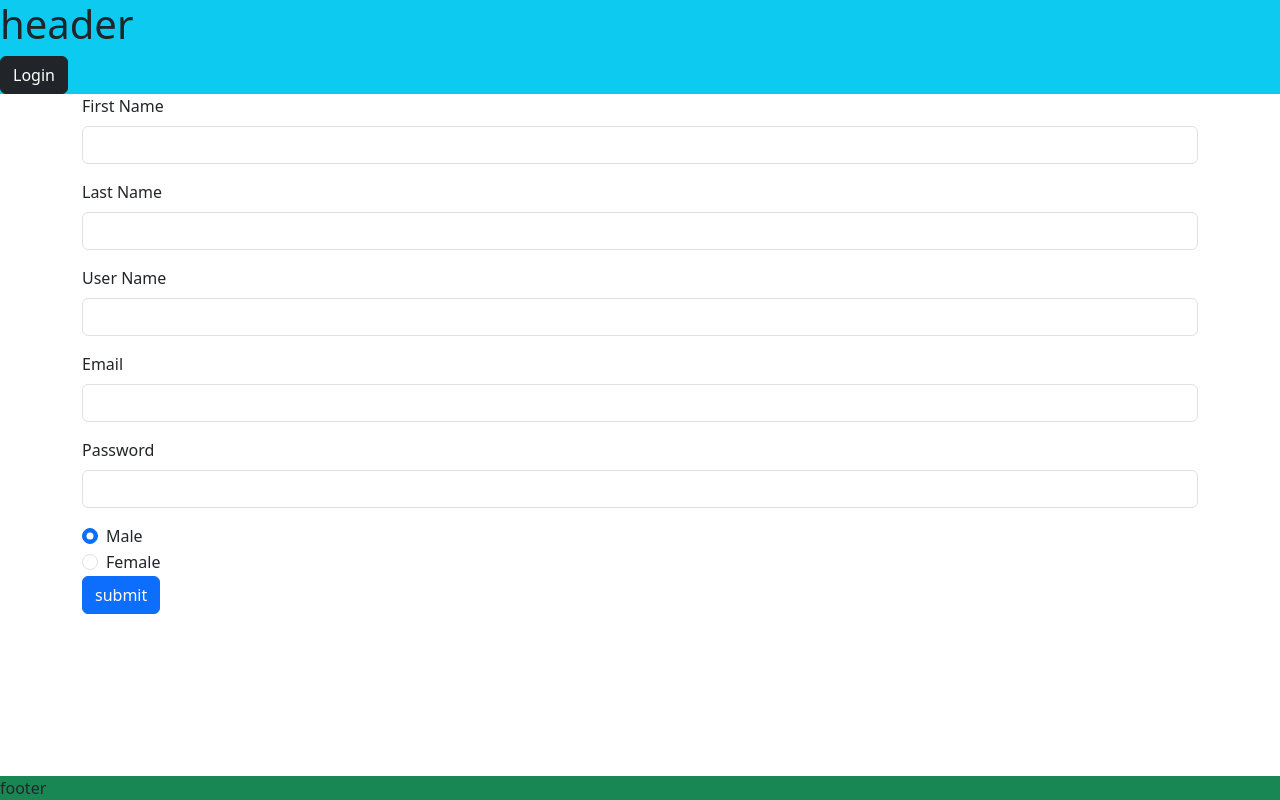
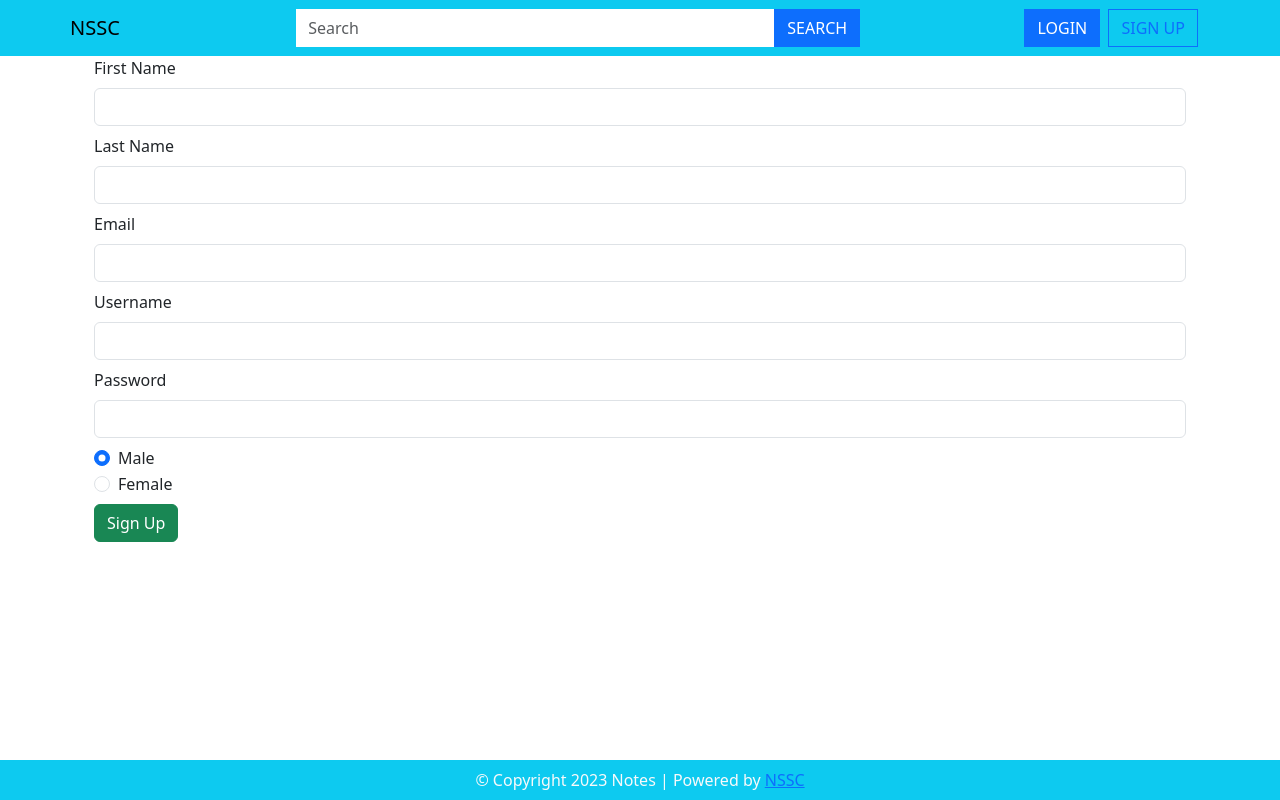
Before and after one commit to YahyaZakariyya/codeIgniter, a PHP site: page /NSSC/main/signup in a window 1280 px wide. Run offline with PHP 8.4, Linux system fonts and the light colour scheme; some libraries are stand-ins or nearby versions.

Commit message:
user files modified

```diff
--- a/application/controllers/main.php
+++ b/application/controllers/main.php
@@ -32,7 +32,6 @@ class Main extends CI_Controller {
 
 	public function login_button()
     {
-		print_r($_POST);
 		if(isset($_POST['login_button']))
 		{
 			$result = $this->user->login();
@@ -43,22 +42,46 @@ class Main extends CI_Controller {
 				{
 					$this->session->set_userdata($key,$value);
 				}
-				print_r($_SESSION);
+				header('Location: http://localhost/NSSC/main/');
 			}
 			else
 			{
-				// header('Location: http://localhost/NSSC/main/login?invalid');
+				header('Location: http://localhost/NSSC/main/login?invalid');
 			}
 		}
 		else
 		{
-			echo "button not pressed";
+			header('Location: http://localhost/NSSC/main/');
 		}
     }
 
 	public function logout()
     {
         $this->session->sess_destroy();
+		header('Location: http://localhost/NSSC/main/');
     }
 
+	public function profile()
+	{
+		$this->load->view('user/profile');
+	}
+
+	public function add_notes()
+	{
+		$this->load->view('user/addnotes');
+	}
+
+	public function insert_notes()
+	{
+		if(isset($_POST['insert_notes']))
+		{
+			$this->user->insert_notes();
+			// redirect('user/profile');
+		}
+		else
+		{
+			echo "button not pressed";
+		}
+	}
+
 }
--- a/application/models/user_model.php
+++ b/application/models/user_model.php
@@ -32,4 +32,11 @@ class User_model extends CI_model {
         }
     }
 
+    public function insert_notes()
+    {
+        $date = date('Y-m-d');
+        $sql = "INSERT INTO notes (notes_title, notes_description, author, notes_subject, upload_date) VALUES ('{$this->input->post('notes_title')}','{$this->input->post('notes_description')}',{$_SESSION['user_id']},'{$this->input->post('notes_subject')}','{$date}')";
+        print_r($sql);
+        $this->db->query($sql);
+    }
 }
--- a/application/views/user/footer.php
+++ b/application/views/user/footer.php
@@ -1,9 +1,7 @@
-    </main>
-    <footer class="bg-success">
-        <!-- footer content here -->
-        footer
-    </footer>
-    </div>
-
+</section>
+<!-- Footer -->
+<footer class="py-2 bg-info text-light text-center">
+    <span class="">&copy Copyright 2023 Notes | Powered by <a href="">NSSC</a></span>
+</footer>
 </body>
 </html>
--- a/application/views/user/header.php
+++ b/application/views/user/header.php
@@ -2,25 +2,54 @@
 <html lang="en">
 <head>
     <meta charset="UTF-8">
-    <meta http-equiv="X-UA-Compatible" content="IE=edge">
-    <meta name="viewport" content="width=device-width, initial-scale=1.0">
-    <title>NSC</title>
+    <meta name="viewport" content="width=device-width, initial-scale=1">
+    <title>NSSC</title>
     <link href="https://cdn.jsdelivr.net/npm/bootstrap@5.3.0-alpha1/dist/css/bootstrap.min.css" rel="stylesheet" integrity="sha384-GLhlTQ8iRABdZLl6O3oVMWSktQOp6b7In1Zl3/Jr59b6EGGoI1aFkw7cmDA6j6gD" crossorigin="anonymous">
+    <link rel="stylesheet" href="css/style.css">
     <script src="https://cdn.jsdelivr.net/npm/bootstrap@5.3.0-alpha1/dist/js/bootstrap.bundle.min.js" integrity="sha384-w76AqPfDkMBDXo30jS1Sgez6pr3x5MlQ1ZAGC+nuZB+EYdgRZgiwxhTBTkF7CXvN" crossorigin="anonymous"></script>
-    <!-- <script src="https://kit.fontawesome.com/79e546177a.js" crossorigin="anonymous"></script> -->
+    <script src="https://kit.fontawesome.com/79e546177a.js" crossorigin="anonymous"></script>
 </head>
 <body>
-    <div class="d-flex flex-column vh-100">
-    <header class="sticky-top bg-info">
-        <!-- header content here -->
-        <h1>header</h1>
-        <?php if(!isset($_SESSION['user_name'])){ ?>
-        <a class="btn btn-dark" href="http://localhost/NSSC/main/login">Login</a>
-        <?php }else{ ?>
-        <h1><?php echo $_SESSION['user_name']; ?></h1>
+<div class="d-flex flex-column vh-100">
 
-        <a class="btn btn-dark" href="http://localhost/NSSC/main/logout">Logout</a>
-        <?php } ?>
+    <!-- Header -->
+    <header class="bg-info sticky-top">
+        <!-- Navbar -->
+        <nav class="navbar container-xl">
+            <div class="nav nav-fill container-fluid">
+                <!-- Navbar brand i.e. logo -->
+                <a class="navbar-brand" href="index.php">NSSC</a>
+                <!-- Search Bar and Button -->
+                <div class="col-3 col-sm-4 col-md-6">
+                    <form class="d-flex">
+                        <input class="form-control rounded-0 border-0" type="search" placeholder="Search" aria-label="Search">
+                        <button class="btn btn-primary rounded-0" type="submit">SEARCH</button>
+                    </form>
+                </div>
+                <!-- Login & SignUp Buttons -->
+                <div>
+                <?php
+                    if(isset($_SESSION['user_name'])){
+                ?>
+                    <!-- When logged in -->
+                    <div class="btn-group">
+                        <button type="button" class="btn clr-5 text-light dropdown-toggle" data-bs-toggle="dropdown" aria-expanded="false"><?php echo $_SESSION['user_name']; ?></button>
+                        <ul class="dropdown-menu dropdown-menu-end">
+                        <li><a class="dropdown-item" type="button" href="http://localhost/NSSC/main/profile">Profile</a></li>
+                        <li><a class="dropdown-item" type="button">Settings action</a></li>
+                        <li><a class="dropdown-item" type="button" href="http://localhost/NSSC/main/logout">Logout</a></li>
+                        </ul>
+                    </div>
+                <?php
+                    }else{
+                ?>
+                    <!-- When not logged in -->
+                    <a class="btn btn-primary rounded-0 mx-1" href="http://localhost/NSSC/main/login">LOGIN</a>
+                    <a class="btn btn-outline-primary rounded-0" href="http://localhost/NSSC/main/signup">SIGN UP</a>
+                <?php } ?>
+                </div>
+            </div>
+        </nav>
     </header>
-    <main class="flex-grow-1">
-        <!-- middle content here -->
+    <section class="container-xl flex-grow-1">
+    <!-- <div class="clr-5" style="height: 20px;"></div> -->
--- a/application/views/user/signup.php
+++ b/application/views/user/signup.php
@@ -1,47 +1,44 @@
 <?php include "header.php"; ?>
-
-<section class="container-xl">
-<form action="http://localhost/NSSC/main/signup_button" method="POST">
-    <div class="mb-3">
+<!-- Sign Up Form -->
+<div class="container">
+<form action="" method="POST" enctype="multipart/form-data">
+	<!-- First Name Input Field -->
+	<div class="mb-2">
 		<label for="first_name" class="form-label">First Name</label>
-        <input type="text" class="form-control" name="first_name">
+		<input type="text" name="first_name" class="form-control"/>
 	</div>
-    <div class="mb-3">
+	<!-- Last Name Input Field -->
+	<div class="mb-2">
 		<label for="last_name" class="form-label">Last Name</label>
-        <input type="text" class="form-control" name="last_name">
+		<input type="text" name="last_name" class="form-control"/>
 	</div>
-    <div class="mb-3">
-        <label for="user_name" class="form-label">User Name</label>
-        <input type="text" class="form-control" name="user_name">
+	<!-- Email Input Field -->
+	<div class="mb-2">
+		<label for="email" class="form-label">Email</label>
+		<input type="email" name="user_email" class="form-control"/>
 	</div>
-    <div class="mb-3">
-        <label for="user_email" class="form-label">Email</label>
-        <input type="email" class="form-control" name="user_email">
+	<!-- Username Input Field -->
+	<div class="mb-2">
+		<label for="user_name" class="form-label">Username</label>
+		<input type="text" name="user_name" class="form-control"/>
 	</div>
-    <div class="mb-3">
-        <label for="user_password" class="form-label">Password</label>
-        <input type="password" class="form-control" name="user_password">
+	<!-- Password Input Field -->
+	<div class="mb-2">
+		<label for="password" class="form-label">Password</label>
+		<input type="password" name="user_password" class="form-control"/>
+	</div>
+	<!-- Gender Input Field -->
+	<div class="mb-2">
+		<div class="form-check">
+			<input class="form-check-input" type="radio" name="gender" id="male" checked value="male">
+			<label class="form-check-label" for="gender">Male</label>
 		</div>
 		<div class="form-check">
-        <input class="form-check-input" type="radio" name="gender" checked value="m">
-        <label class="form-check-label" for="gender">
-            Male
-        </label>
+			<input class="form-check-input" type="radio" name="gender" id="female" value="female">
+			<label class="form-check-label" for="gender">Female</label>
 		</div>
-    <div class="form-check">
-        <input class="form-check-input" type="radio" name="gender" value="f">
-        <label class="form-check-label" for="gender">
-            Female
-        </label>
 	</div>
-    <!-- <div class="mb-3 form-check">
-        <input type="checkbox" class="form-check-input" id="exampleCheck1">
-        <label class="form-check-label" for="exampleCheck1">Agree Terms & Conditions</label>
-    </div> -->
-    <input type="submit" name="signup_button" class="btn btn-primary" value="submit"></input>
+	<input type="submit" name="signup_button" class="btn btn-success" value="Sign Up"></input>
 </form>
-
-</section>
-
-
+</div>
 <?php include "footer.php"; ?>
```
Also changed, not shown: application/views/user/addnotes.php (added, +31 -0 lines), application/views/user/login.php (+14 -15 lines), application/views/user/profile.php (+38 -2 lines), application/views/user/search.php (+56 -0 lines), application/views/user/sidebar.php (added, +14 -0 lines). Lines whose indentation alone changed are shown as unchanged.
